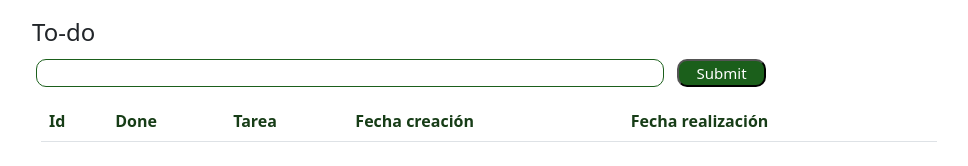
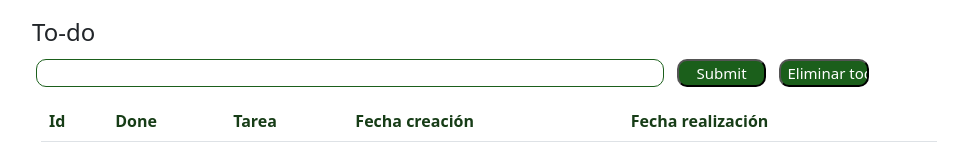
Before and after one commit to MartinZilbersztein/TP02_ToDoList_Zilbersztein_Entenza, a plain HTML site: page index.html in a window 1280 px wide. Shown: the whole page, without its empty margins (160-1128 px from the left). Drawn offline with nearby package versions, Linux system fonts and the light colour scheme.

Commit message:
Borrar todo

```diff
--- a/codigo.js
+++ b/codigo.js
@@ -65,5 +65,6 @@ const borrar = (itemB) => {
 }
 
 const borrarTodo = () => {
-
+    items = [];
+    refrescarPagina();
 }
--- a/index.html
+++ b/index.html
@@ -18,6 +18,7 @@
         <div>
             <input id="descripcion" class="agregar" type="text">
             <input class="enviar" type="submit" onclick="anadirItem()">
+            <input class="enviar" type="submit" onclick="borrarTodo()" value="Eliminar todo">
         </div>
         <table class="table table-hover">
             <thead>
```
